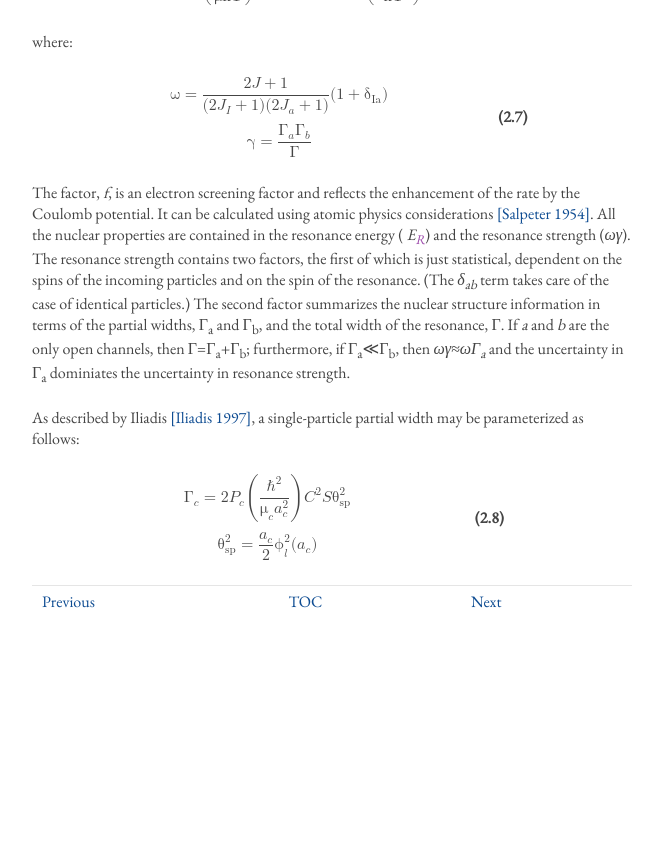
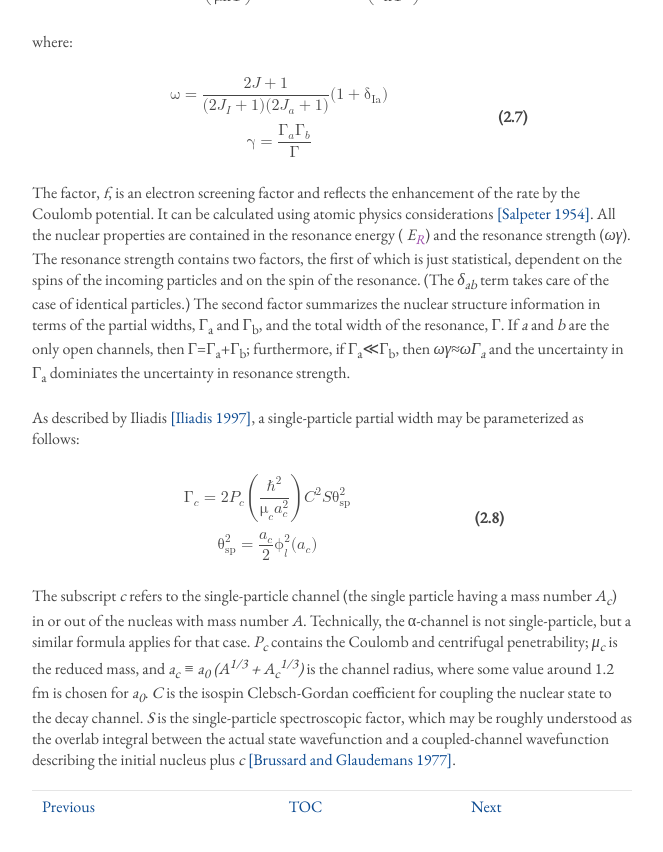
Before and after one commit to dwvisser/19ne-thesis, a Jekyll site: the page built from 2.1-nuclear-burning-through-resonances.md, in a window 1280 px wide and 900 px high, scrolled down 1189 px. Shown: the top 852 px of the window, without its empty margins (308-971 px from the left). Built offline with Jekyll 4.4.1, drawn with Linux system fonts in a browser that asks for light colours; before the commit the page ends 1884 px from its top, so only the background shows below that.

Commit message:
Added most of a lengthy paragraph describing equation 2.8, and another reference.

```diff
--- a/2.1-nuclear-burning-through-resonances.md
+++ b/2.1-nuclear-burning-through-resonances.md
@@ -567,7 +567,7 @@ only open channels, then
 <span class="equation">ωγ≈ωΓ<sub>a</sub></span> and the uncertainty in
 Γ<sub>a</sub> dominiates the uncertainty in resonance strength.
 
-As described by Iliadis [[Iliadis 1997]](../bibliography/#iliadis), a
+As described by Iliadis [[Iliadis 1997]](../bibliography/#iliadis97), a
 single-particle partial width may be parameterized as follows:
 
 <table class="equation">
@@ -670,3 +670,21 @@ single-particle partial width may be parameterized as follows:
 		</td>
 	</tr>
 </table>
+
+The subscript <span class="equation">c</span> refers to the single-particle
+channel (the single particle having a mass number
+<span class="equation">A<sub>c</sub></span>) in or out of the nucleas with
+mass number <span class="equation">A</span>. Technically, the α-channel is not
+single-particle, but a similar formula applies for that case.
+<span class="equation">P<sub>c</sub></span> contains the Coulomb and
+centrifugal penetrability; <span class="equation">μ<sub>c</sub></span> is the
+reduced mass, and
+<span class="equation"><span class="nowrap">a<sub>c</sub> ≡ a<sub>0</sub> (A<sup>1/3</sup> + A<sub>c</sub><sup>1/3</sup>)</span></span>
+is the channel radius, where some value around 1.2 fm is chosen for
+<span class="equation">a<sub>0</sub></span>. <span class="equation">C</span>
+is the isospin Clebsch-Gordan coefficient for coupling the nuclear state to
+the decay channel. <span class="equation">S</span> is the single-particle
+spectroscopic factor, which may be roughly understood as the overlab integral
+between the actual state wavefunction and a coupled-channel wavefunction
+describing the initial nucleus plus <span class="equation">c</span>
+[[Brussard and Glaudemans 1977]](../bibliography/#brussard).
```
Also changed, not shown: bibliography.md (+4 -0 lines).
